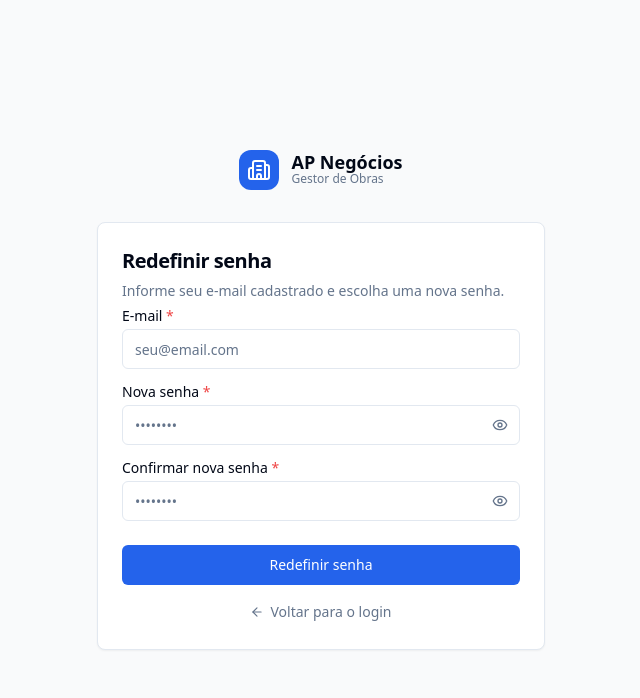
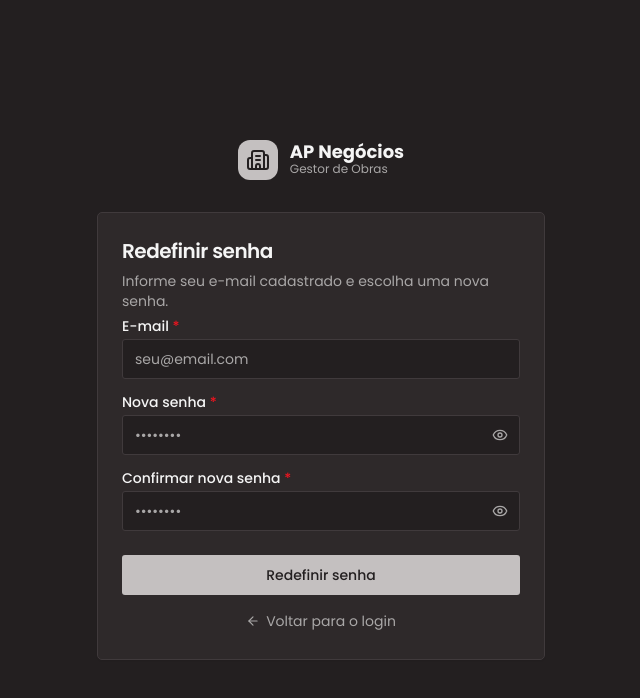
Before and after one commit to DaviRodriFv/gestor-obras-app, a React (Vite) app in the folder gestor-obras-app/: page /redefinir-senha in a window 1280 px wide. Shown: the top 698 px of the page, without its empty margins (319-959 px from the left). Built offline with nearby package versions, Linux system fonts and the light colour scheme.

Commit message:
feat - idnt visual do site

```diff
--- a/gestor-obras-app/index.html
+++ b/gestor-obras-app/index.html
@@ -1,10 +1,10 @@
 <!doctype html>
-<html lang="en">
+<html lang="pt-BR">
   <head>
     <meta charset="UTF-8" />
     <link rel="icon" type="image/svg+xml" href="/favicon.svg" />
     <meta name="viewport" content="width=device-width, initial-scale=1.0" />
-    <title>gestor-obras-app</title>
+    <title>AP Negócios - Gestor de Obras</title>
   </head>
   <body>
     <div id="root"></div>
--- a/gestor-obras-app/package.json
+++ b/gestor-obras-app/package.json
@@ -11,6 +11,7 @@
   },
   "dependencies": {
     "autoprefixer": "^10.5.0",
+    "axios": "^1.19.0",
     "class-variance-authority": "^0.7.1",
     "clsx": "^2.1.1",
     "lucide-react": "^1.8.0",
--- a/gestor-obras-app/src/components/layout/Layout.jsx
+++ b/gestor-obras-app/src/components/layout/Layout.jsx
@@ -10,7 +10,7 @@ export default function Layout() {
   }
 
   return (
-    <div className="flex min-h-screen bg-gray-50">
+    <div className="flex min-h-screen bg-background">
       <Sidebar />
       <main className="flex-1 overflow-auto">
         <Outlet />
--- a/gestor-obras-app/src/components/layout/Sidebar.jsx
+++ b/gestor-obras-app/src/components/layout/Sidebar.jsx
@@ -34,10 +34,10 @@ export default function Sidebar() {
   }
 
   return (
-    <aside className="w-60 min-h-screen bg-white border-r border-border flex flex-col">
+    <aside className="w-60 min-h-screen bg-card border-r border-border flex flex-col">
       <div className="flex items-center gap-3 px-5 py-5 border-b border-border">
         <div className="w-9 h-9 rounded-lg bg-primary flex items-center justify-center">
-          <Building2 className="w-5 h-5 text-white" />
+          <Building2 className="w-5 h-5 text-primary-foreground" />
         </div>
         <div className="leading-tight">
           <p className="text-sm font-semibold text-foreground">AP Negócios</p>
--- a/gestor-obras-app/src/components/obras/ObraFormModal.jsx
+++ b/gestor-obras-app/src/components/obras/ObraFormModal.jsx
@@ -107,7 +107,7 @@ export default function ObraFormModal({ open, obra, onClose, onSave }) {
         </DialogHeader>
 
         {isTerminal && (
-          <p className="text-sm text-amber-700 bg-amber-50 border border-amber-200 rounded-md px-3 py-2">
+          <p className="text-sm text-amber-400 bg-amber-500/10 border border-amber-500/30 rounded-md px-3 py-2">
             Esta obra está em estado{" "}
             <strong>
               {obra.status === "CONCLUIDA" ? "Concluída" : "Cancelada"}
--- a/gestor-obras-app/src/components/obras/StatusBadge.jsx
+++ b/gestor-obras-app/src/components/obras/StatusBadge.jsx
@@ -2,10 +2,10 @@ import { cn } from "../../lib/utils";
 import { STATUS_LABELS } from "../../utils/format";
 
 const STATUS_STYLES = {
-  EM_ANDAMENTO: "bg-gray-900 text-white border-transparent",
-  PAUSADA: "bg-rose-100 text-rose-700 border-transparent",
-  CONCLUIDA: "bg-gray-100 text-gray-500 border-transparent",
-  CANCELADA: "bg-red-900/20 text-red-800 border-transparent",
+  EM_ANDAMENTO: "bg-primary text-primary-foreground border-transparent",
+  PAUSADA: "bg-amber-500/15 text-amber-400 border-amber-500/30",
+  CONCLUIDA: "bg-emerald-500/15 text-emerald-400 border-emerald-500/30",
+  CANCELADA: "bg-red-500/15 text-red-400 border-red-500/30",
 };
 
 export default function StatusBadge({ status }) {
--- a/gestor-obras-app/src/index.css
+++ b/gestor-obras-app/src/index.css
@@ -1,27 +1,31 @@
+@import url("https://fonts.googleapis.com/css?family=Poppins:300,400,500,600,700&display=swap");
+
 @tailwind base;
 @tailwind components;
 @tailwind utilities;
 
 @layer base {
   :root {
-    --background: 0 0% 100%;
-    --foreground: 222.2 84% 4.9%;
-    --card: 0 0% 100%;
-    --card-foreground: 222.2 84% 4.9%;
-    --primary: 221 83% 53%;
-    --primary-foreground: 0 0% 100%;
-    --secondary: 210 40% 96.1%;
-    --secondary-foreground: 222.2 47.4% 11.2%;
-    --muted: 210 40% 96.1%;
-    --muted-foreground: 215.4 16.3% 46.9%;
-    --accent: 210 40% 96.1%;
-    --accent-foreground: 222.2 47.4% 11.2%;
-    --destructive: 0 84.2% 60.2%;
+    /* Paleta inspirada na identidade da André Paulino Negócios Imobiliários:
+       chumbo escuro + prata metálico, no estilo do site institucional. */
+    --background: 345 6% 13%;
+    --foreground: 0 0% 96%;
+    --card: 345 6% 17%;
+    --card-foreground: 0 0% 96%;
+    --primary: 0 3% 76%;
+    --primary-foreground: 345 6% 13%;
+    --secondary: 345 5% 22%;
+    --secondary-foreground: 0 0% 96%;
+    --muted: 345 5% 19%;
+    --muted-foreground: 0 1% 66%;
+    --accent: 345 5% 24%;
+    --accent-foreground: 0 0% 98%;
+    --destructive: 357 88% 51%;
     --destructive-foreground: 0 0% 100%;
-    --border: 214.3 31.8% 91.4%;
-    --input: 214.3 31.8% 91.4%;
-    --ring: 221 83% 53%;
-    --radius: 0.5rem;
+    --border: 345 5% 24%;
+    --input: 345 5% 24%;
+    --ring: 0 3% 76%;
+    --radius: 0.3125rem;
   }
 }
 
@@ -31,7 +35,7 @@
   }
   body {
     @apply bg-background text-foreground;
-    font-family: system-ui, -apple-system, sans-serif;
+    font-family: "Poppins", Helvetica, sans-serif;
     margin: 0;
   }
   #root {
--- a/gestor-obras-app/src/pages/Login/Login.jsx
+++ b/gestor-obras-app/src/pages/Login/Login.jsx
@@ -34,12 +34,12 @@ export default function Login() {
   }
 
   return (
-    <div className="min-h-screen bg-gray-50 flex items-center justify-center p-4">
+    <div className="min-h-screen bg-background flex items-center justify-center p-4">
       <div className="w-full max-w-md">
         <div className="flex justify-center mb-8">
           <div className="flex items-center gap-3">
             <div className="w-10 h-10 rounded-xl bg-primary flex items-center justify-center">
-              <Building2 className="w-6 h-6 text-white" />
+              <Building2 className="w-6 h-6 text-primary-foreground" />
             </div>
             <div>
               <p className="text-lg font-bold text-foreground leading-none">AP Negócios</p>
--- a/gestor-obras-app/src/pages/RedefinirSenha/RedefinirSenha.jsx
+++ b/gestor-obras-app/src/pages/RedefinirSenha/RedefinirSenha.jsx
@@ -73,12 +73,12 @@ export default function RedefinirSenha() {
   }
 
   return (
-    <div className="min-h-screen bg-gray-50 flex items-center justify-center p-4">
+    <div className="min-h-screen bg-background flex items-center justify-center p-4">
       <div className="w-full max-w-md">
         <div className="flex justify-center mb-8">
           <div className="flex items-center gap-3">
             <div className="w-10 h-10 rounded-xl bg-primary flex items-center justify-center">
-              <Building2 className="w-6 h-6 text-white" />
+              <Building2 className="w-6 h-6 text-primary-foreground" />
             </div>
             <div>
               <p className="text-lg font-bold text-foreground leading-none">
--- a/gestor-obras-app/tailwind.config.js
+++ b/gestor-obras-app/tailwind.config.js
@@ -7,6 +7,9 @@ export default {
   ],
   theme: {
     extend: {
+      fontFamily: {
+        sans: ["Poppins", "Helvetica", "sans-serif"],
+      },
       borderRadius: {
         lg: "var(--radius)",
         md: "calc(var(--radius) - 2px)",
```
Also changed, not shown: 1 other file (tests, documents, lock files or other folders).
